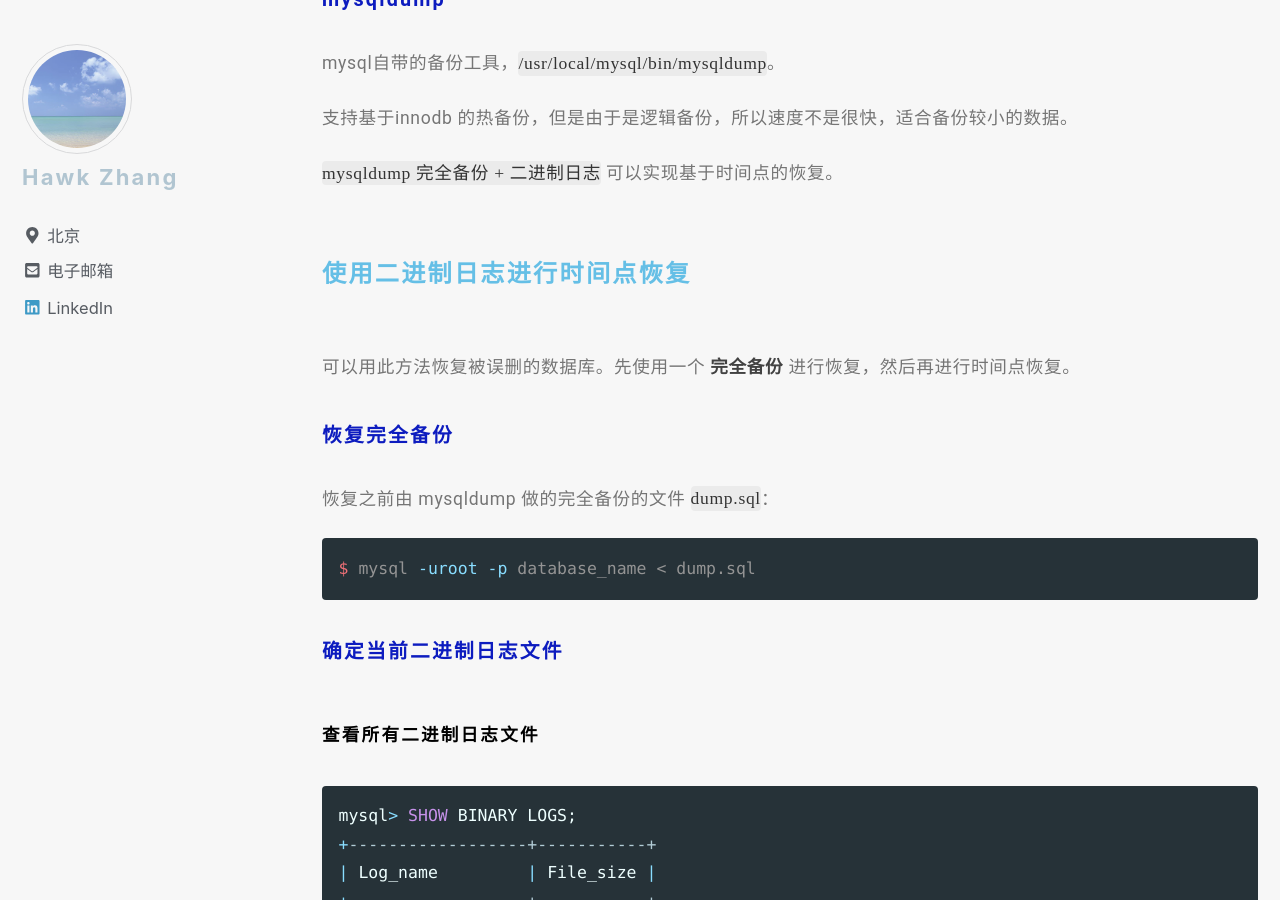
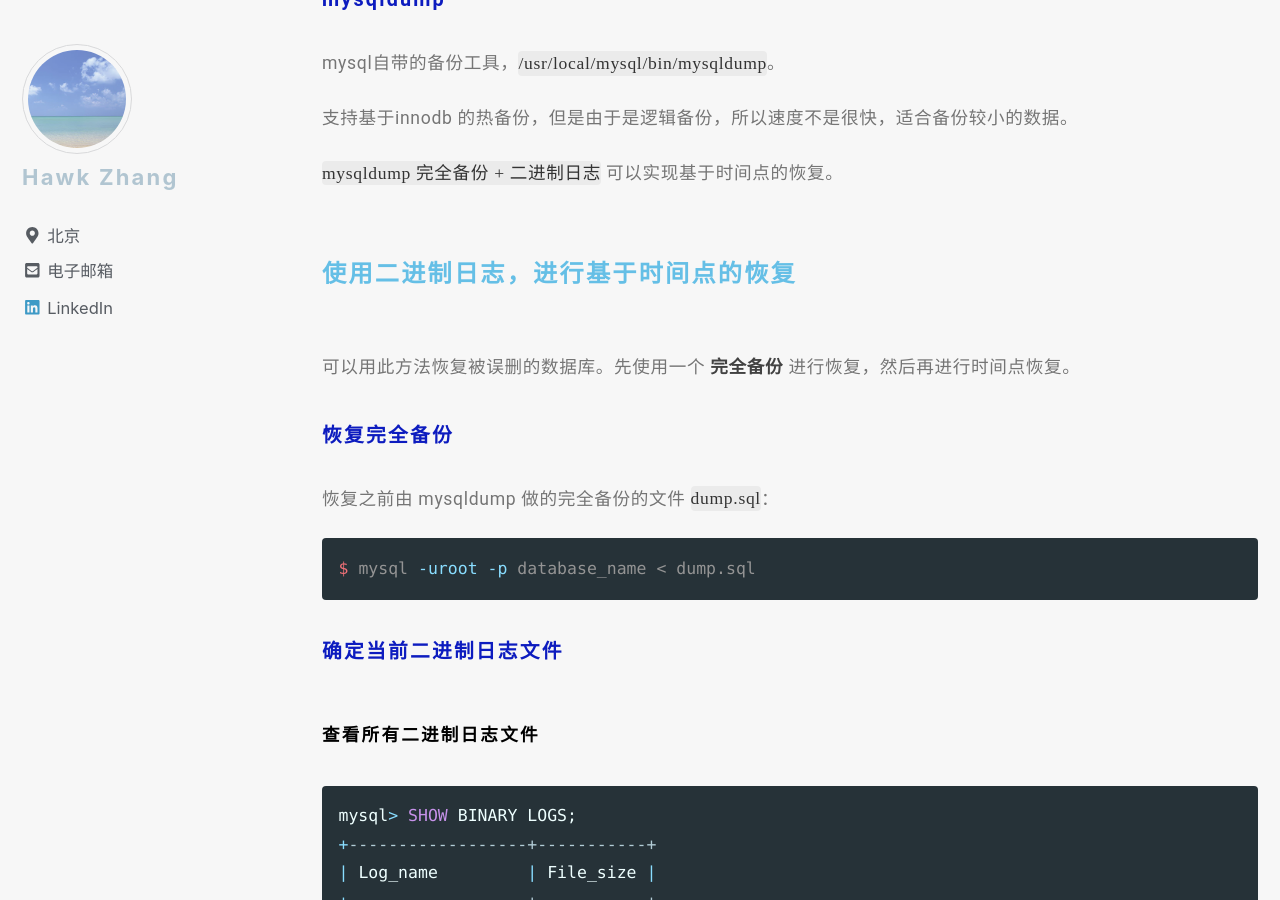
Before and after one commit to narru888/linotes_note, a Jekyll site: the page built from _posts/cheatsheet/2017-05-01-db.md, in a window 1280 px wide and 900 px high, scrolled down 5577 px. Built offline with Jekyll 4.4.1, drawn with Linux system fonts in a browser that asks for light colours; nearby versions of some CDN libraries; a script that is not in the unit is left out.

Commit message:
update on 2018-12-09 18:34:01 CST

```diff
--- a/_posts/cheatsheet/2017-05-01-db.md
+++ b/_posts/cheatsheet/2017-05-01-db.md
@@ -224,7 +224,7 @@ mysql自带的备份工具，`/usr/local/mysql/bin/mysqldump`。
 
 
 
-#### 使用二进制日志进行时间点恢复
+#### 使用二进制日志，进行基于时间点的恢复
 
 可以用此方法恢复被误删的数据库。先使用一个 **完全备份** 进行恢复，然后再进行时间点恢复。
 
```
